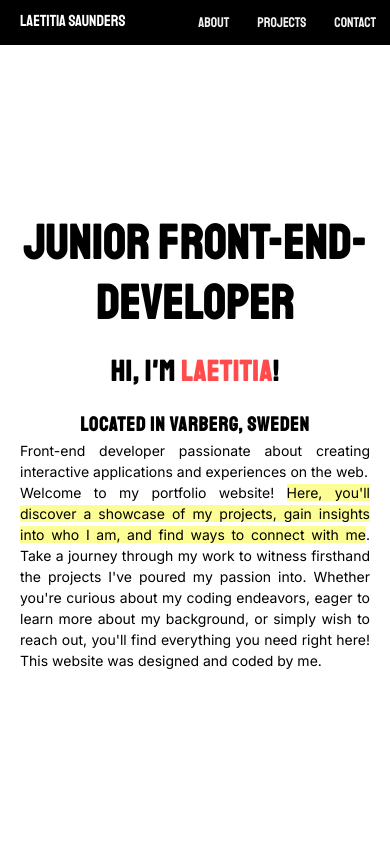
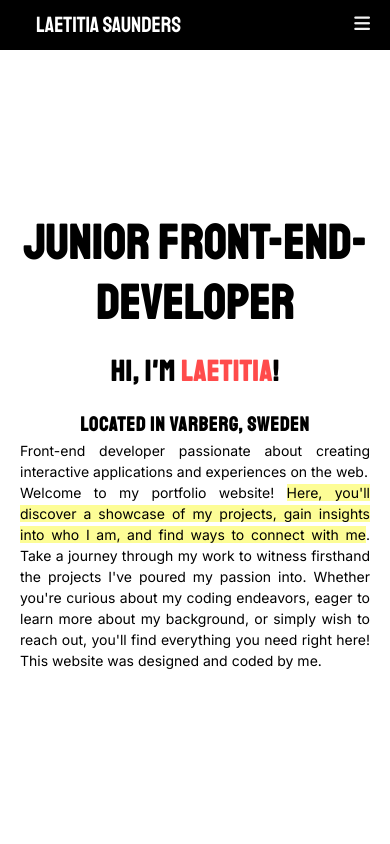
Before and after one commit to ls-95/portfolio, a React (Create React App) app: page / in a window 390 px wide. Shown: the top 844 px of the page. Built offline with nearby package versions, Linux system fonts and the light colour scheme.

Commit message:
Navbar responsiveness, hamburger menu

```diff
--- a/public/index.html
+++ b/public/index.html
@@ -17,7 +17,7 @@
     />
     <link
       rel="stylesheet"
-      href="https://cdnjs.cloudflare.com/ajax/libs/font-awesome/4.7.0/css/font-awesome.min.css"
+      href="https://cdnjs.cloudflare.com/ajax/libs/font-awesome/6.0.0-beta3/css/all.min.css"
     />
     <title>Laetitia Saunders - Portfolio</title>
   </head>
--- a/src/About.css
+++ b/src/About.css
@@ -41,6 +41,13 @@
   margin-top: 20px;
   text-decoration: none;
   letter-spacing: 1px;
+  border: 3px solid black;
+}
+
+.Education a:hover {
+  background-color: white;
+  color: black;
+  border: 3px solid black;
 }
 
 .Education .about-last-paragraph {
--- a/src/Contact.js
+++ b/src/Contact.js
@@ -9,10 +9,12 @@ export default function Contact() {
           Thank you for visiting my portfolio! I am a passionate and dedicated
           junior front-end developer with a strong foundation in HTML, CSS, and
           JavaScript. I am eager to contribute my skills to innovative projects
-          and grow within a dynamic team. If you have any questions,
-          opportunities, or would like to discuss a potential collaboration,
-          please don't hesitate to get in touch. I look forward to connecting
-          with you!
+          and grow within a dynamic team.{" "}
+          <span className="Yellow">
+            If you have any questions, opportunities, or would like to discuss a
+            potential collaboration, please don't hesitate to get in touch. I
+            look forward to connecting with you!
+          </span>
         </p>
         <p>
           <strong>Email</strong>:{" "}
--- a/src/Navbar.css
+++ b/src/Navbar.css
@@ -35,17 +35,64 @@
 
 .topnav .icon {
   display: none;
+  background: none;
+  border: none;
+  color: #f2f2f2;
+  padding: 14px 20px;
+  font-size: 18px;
+  cursor: pointer;
 }
 
 @media (max-width: 900px) {
   .topnav a {
-    padding: 14px 14px;
+    padding: 14px 36px;
     font-size: 14px;
     letter-spacing: 0;
   }
 
   .topnav a.active {
-    padding: 11px 20px;
+    padding: 11px 36px;
     font-size: 16px;
   }
+
+  .topnav a {
+    display: none;
+  }
+
+  .topnav .icon {
+    float: right;
+    display: block;
+  }
+
+  .topnav.responsive a {
+    float: none;
+    display: block;
+    text-align: left;
+  }
+
+  .topnav.responsive .icon {
+    position: absolute;
+    right: 0;
+    top: 0;
+  }
+
+  .topnav a.brand {
+    float: left;
+    display: block;
+    padding: 11px 36px;
+    font-size: 22px;
+  }
+
+  .topnav.responsive a {
+    float: none;
+    display: block;
+    text-align: left;
+  }
+
+  .topnav.responsive .brand {
+    float: none;
+    padding: 11px 36px;
+    font-size: 22px;
+    text-align: left;
+  }
 }
--- a/src/Navbar.js
+++ b/src/Navbar.js
@@ -10,12 +10,12 @@ export default function Navbar() {
 
   return (
     <div className={`topnav ${isResponsive ? "responsive" : ""}`} id="myTopnav">
-      <a href="#home" className="active">
+      <a href="#home" className="active brand">
         Laetitia Saunders
       </a>
-      <a href="#about">Contact</a>
+      <a href="#about">About</a>
       <a href="#projects">Projects</a>
-      <a href="#contact">About</a>
+      <a href="#contact">Contact</a>
       <button className="icon" onClick={myFunction}>
         <i className="fa fa-bars"></i>
       </button>
--- a/src/Projects.css
+++ b/src/Projects.css
@@ -28,6 +28,13 @@
   text-decoration: none;
   letter-spacing: 1px;
   margin-right: 10px;
+  border: 3px solid black;
+}
+
+.Projects a:hover {
+  background-color: white;
+  color: black;
+  border: 3px solid black;
 }
 
 .projects-paragraph {
```
